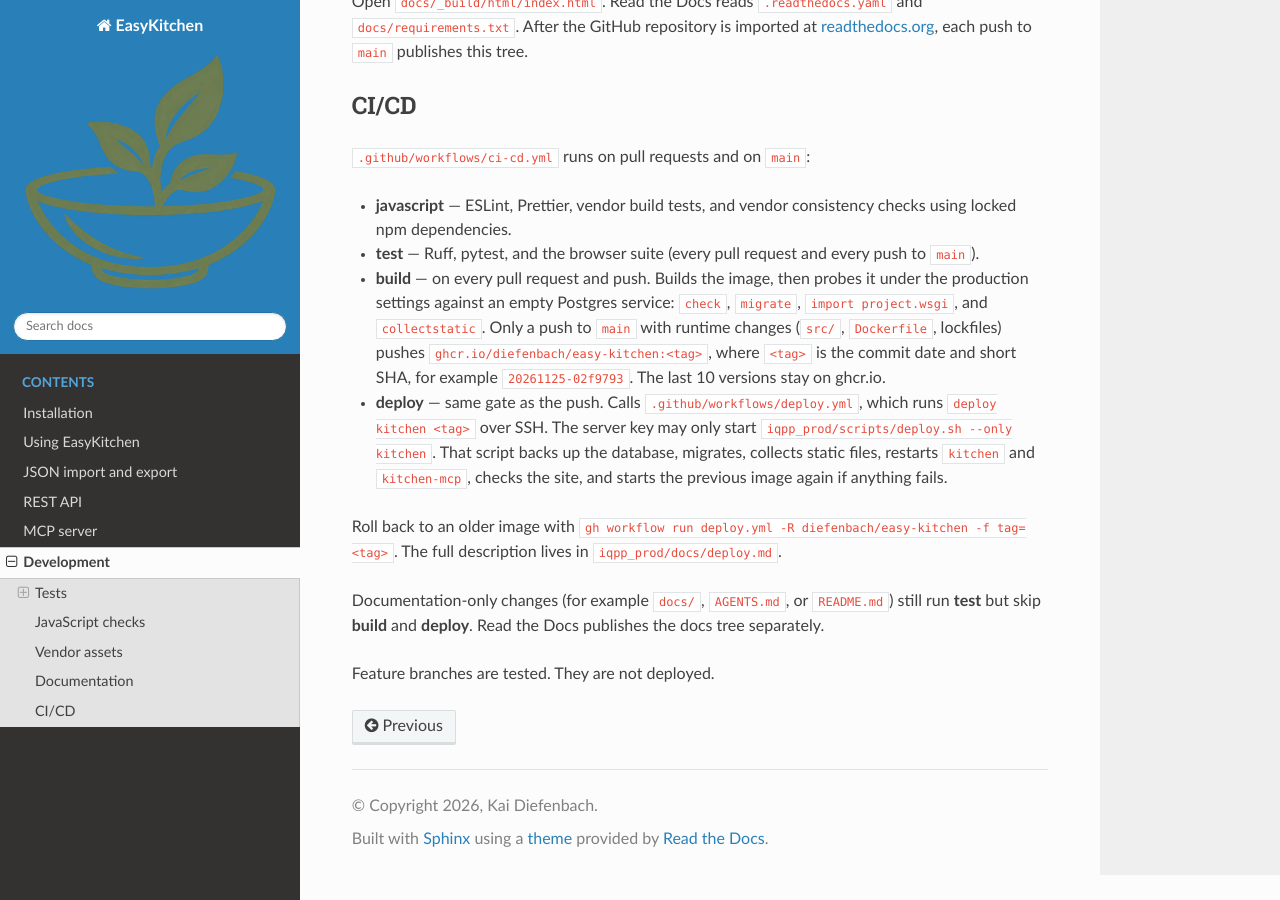
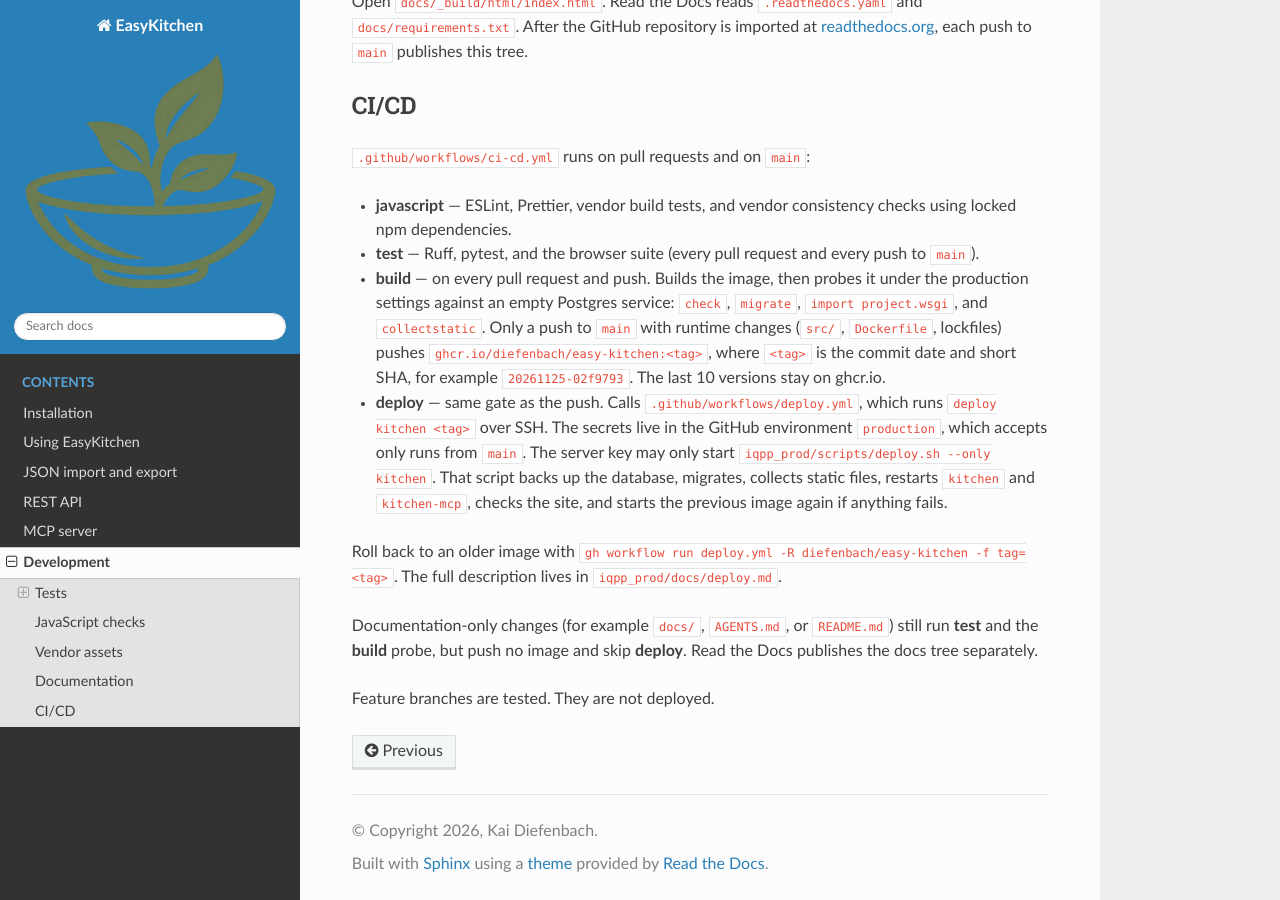
Before and after one commit to diefenbach/easy-kitchen, a Sphinx documentation site: the page built from docs/development.md, in a window 1280 px wide and 900 px high, scrolled down 2787 px. Built offline with Sphinx 7.4.7 and the Read the Docs theme 3.1.0, drawn with Linux system fonts in a browser that asks for light colours.

Commit message:
Describe the build probe for docs-only pushes and the main-only environment

```diff
--- a/docs/development.md
+++ b/docs/development.md
@@ -131,10 +131,10 @@ Open `docs/_build/html/index.html`. Read the Docs reads `.readthedocs.yaml` and
 - **javascript** — ESLint, Prettier, vendor build tests, and vendor consistency checks using locked npm dependencies.
 - **test** — Ruff, pytest, and the browser suite (every pull request and every push to `main`).
 - **build** — on every pull request and push. Builds the image, then probes it under the production settings against an empty Postgres service: `check`, `migrate`, `import project.wsgi`, and `collectstatic`. Only a push to `main` with runtime changes (`src/`, `Dockerfile`, lockfiles) pushes `ghcr.io/diefenbach/easy-kitchen:<tag>`, where `<tag>` is the commit date and short SHA, for example `20261125-02f9793`. The last 10 versions stay on ghcr.io.
-- **deploy** — same gate as the push. Calls `.github/workflows/deploy.yml`, which runs `deploy kitchen <tag>` over SSH. The server key may only start `iqpp_prod/scripts/deploy.sh --only kitchen`. That script backs up the database, migrates, collects static files, restarts `kitchen` and `kitchen-mcp`, checks the site, and starts the previous image again if anything fails.
+- **deploy** — same gate as the push. Calls `.github/workflows/deploy.yml`, which runs `deploy kitchen <tag>` over SSH. The secrets live in the GitHub environment `production`, which accepts only runs from `main`. The server key may only start `iqpp_prod/scripts/deploy.sh --only kitchen`. That script backs up the database, migrates, collects static files, restarts `kitchen` and `kitchen-mcp`, checks the site, and starts the previous image again if anything fails.
 
 Roll back to an older image with `gh workflow run deploy.yml -R diefenbach/easy-kitchen -f tag=<tag>`. The full description lives in `iqpp_prod/docs/deploy.md`.
 
-Documentation-only changes (for example `docs/`, `AGENTS.md`, or `README.md`) still run **test** but skip **build** and **deploy**. Read the Docs publishes the docs tree separately.
+Documentation-only changes (for example `docs/`, `AGENTS.md`, or `README.md`) still run **test** and the **build** probe, but push no image and skip **deploy**. Read the Docs publishes the docs tree separately.
 
 Feature branches are tested. They are not deployed.
```
